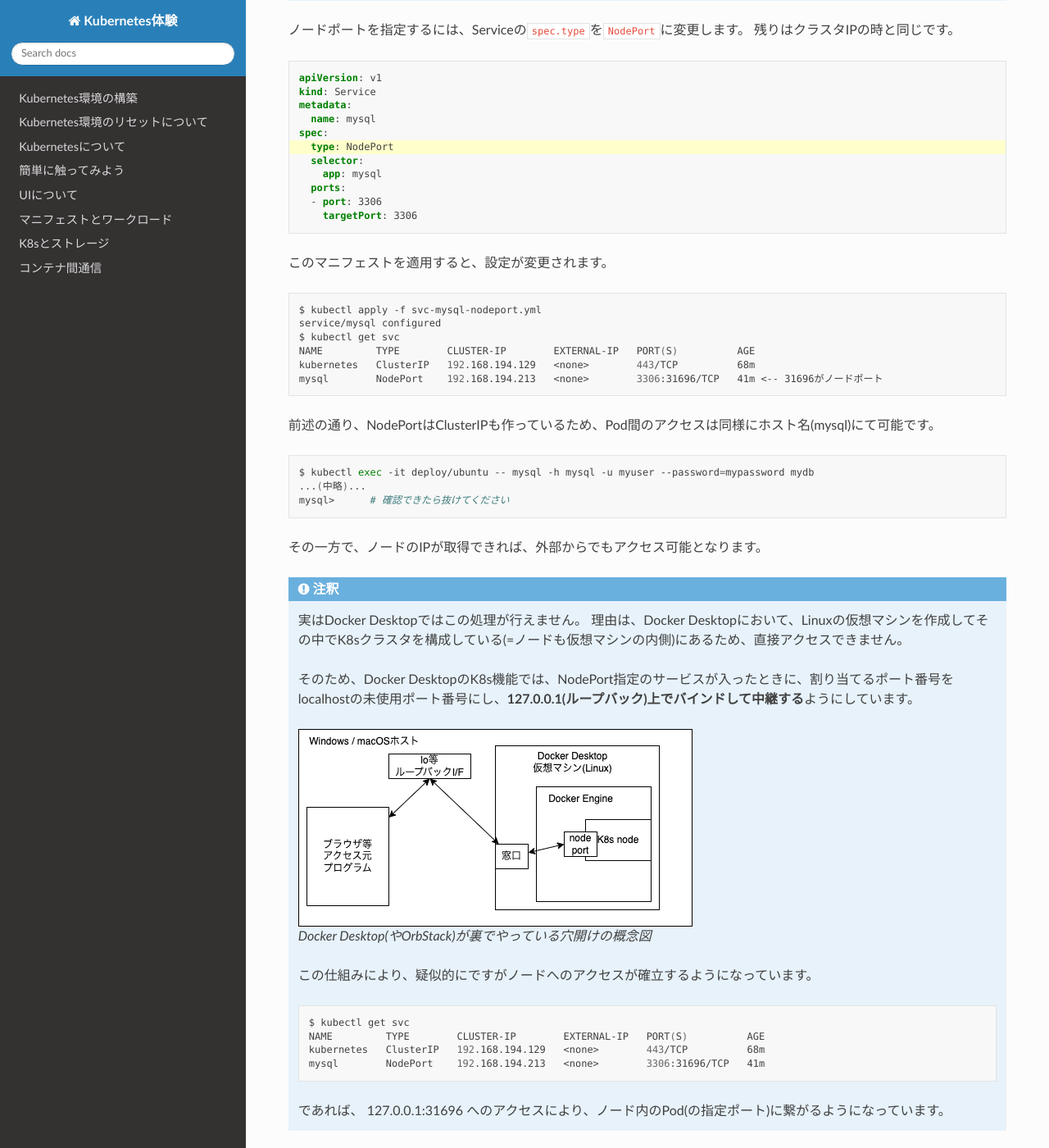
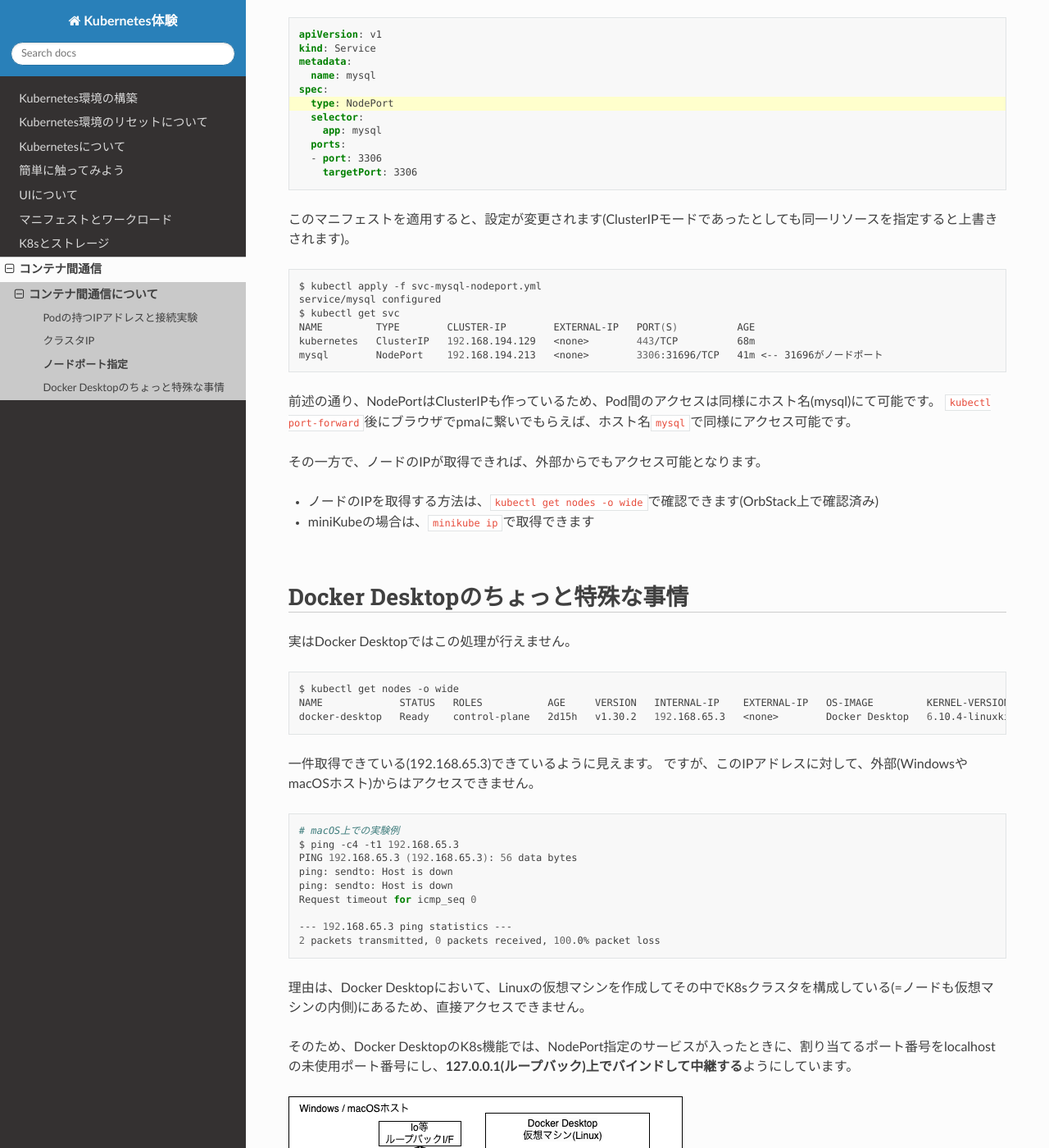
Before and after one commit to kd1321373/k8sdoc-2024, a Sphinx documentation site: the page built from source/network/nodeport.md, in a window 1280 px wide and 1400 px high, scrolled down 397 px. Shown: the whole window at 82% size. Built offline with Sphinx 7.4.7 and the Read the Docs theme 3.1.0, drawn with Linux system fonts in a browser that asks for light colours; pages that are not in the unit, such as notebooks, are missing from menus; some of the changed text lies outside the part shown.

Commit message:
NodePort

`````diff
--- a/source/network/index.rst
+++ b/source/network/index.rst
@@ -21,4 +21,4 @@
     #inner-pod.md
     about.md
     cluster-ip.md
-    #nodeport.md
+    nodeport.md
--- a/source/network/nodeport.md
+++ b/source/network/nodeport.md
@@ -4,10 +4,8 @@
 そのほかの手段として、ノードポート(NodePort)というものがあります。
 これを使用すると、クラスタ外からのアクセスも可能になるという仕組みが追加されます。
 
-```{note}
-ノードポート指定をすると、前提としてクラスタIPが作成されます。
-そして、ノードに外部から接続できさえすれば、指定ポートを使ったアクセスが可能になるという構造です。
-```
+ノードポート指定をすると、前提として**クラスタIPが作成**されます。
+そして、ノードに外部から接続**できさえ**すれば、指定ポートを使ったアクセスが可能になるという構造です。
 
 ノードポートを指定するには、Serviceの`spec.type`を`NodePort`に変更します。
 残りはクラスタIPの時と同じです。
@@ -18,7 +16,7 @@
 :emphasize-lines: 6
 ```
 
-このマニフェストを適用すると、設定が変更されます。
+このマニフェストを適用すると、設定が変更されます(ClusterIPモードであったとしても同一リソースを指定すると上書きされます)。
 
 ```bash
 $ kubectl apply -f svc-mysql-nodeport.yml
@@ -30,17 +28,38 @@
 ```
 
 前述の通り、NodePortはClusterIPも作っているため、Pod間のアクセスは同様にホスト名(mysql)にて可能です。
-
-```bash
-$ kubectl exec -it deploy/ubuntu -- mysql -h mysql -u myuser --password=mypassword mydb
-...(中略)...
-mysql>      # 確認できたら抜けてください
-```
+`kubectl port-forward`後にブラウザでpmaに繋いでもらえば、ホスト名`mysql`で同様にアクセス可能です。
 
 その一方で、ノードのIPが取得できれば、外部からでもアクセス可能となります。
 
-````{note}
+- ノードのIPを取得する方法は、`kubectl get nodes -o wide`で確認できます(OrbStack上で確認済み)
+- miniKubeの場合は、`minikube ip`で取得できます
+
+# Docker Desktopのちょっと特殊な事情
+
 実はDocker Desktopではこの処理が行えません。
+
+```bash
+$ kubectl get nodes -o wide
+NAME             STATUS   ROLES           AGE     VERSION   INTERNAL-IP    EXTERNAL-IP   OS-IMAGE         KERNEL-VERSION    CONTAINER-RUNTIME
+docker-desktop   Ready    control-plane   2d15h   v1.30.2   192.168.65.3   <none>        Docker Desktop   6.10.4-linuxkit   docker://27.2.0
+```
+
+一件取得できている(192.168.65.3)できているように見えます。
+ですが、このIPアドレスに対して、外部(WindowsやmacOSホスト)からはアクセスできません。
+
+```bash
+# macOS上での実験例
+$ ping -c4 -t1 192.168.65.3
+PING 192.168.65.3 (192.168.65.3): 56 data bytes
+ping: sendto: Host is down
+ping: sendto: Host is down
+Request timeout for icmp_seq 0
+
+--- 192.168.65.3 ping statistics ---
+2 packets transmitted, 0 packets received, 100.0% packet loss
+```
+
 理由は、Docker Desktopにおいて、Linuxの仮想マシンを作成してその中でK8sクラスタを構成している(=ノードも仮想マシンの内側)にあるため、直接アクセスできません。
 
 そのため、Docker DesktopのK8s機能では、NodePort指定のサービスが入ったときに、割り当てるポート番号をlocalhostの未使用ポート番号にし、**127.0.0.1(ループバック)上でバインドして中継する**ようにしています。
@@ -57,5 +76,3 @@
 mysql        NodePort    192.168.194.213   <none>        3306:31696/TCP   41m
 ```
 であれば、 127.0.0.1:31696 へのアクセスにより、ノード内のPod(の指定ポート)に繋がるようになっています。
-
-````
`````
